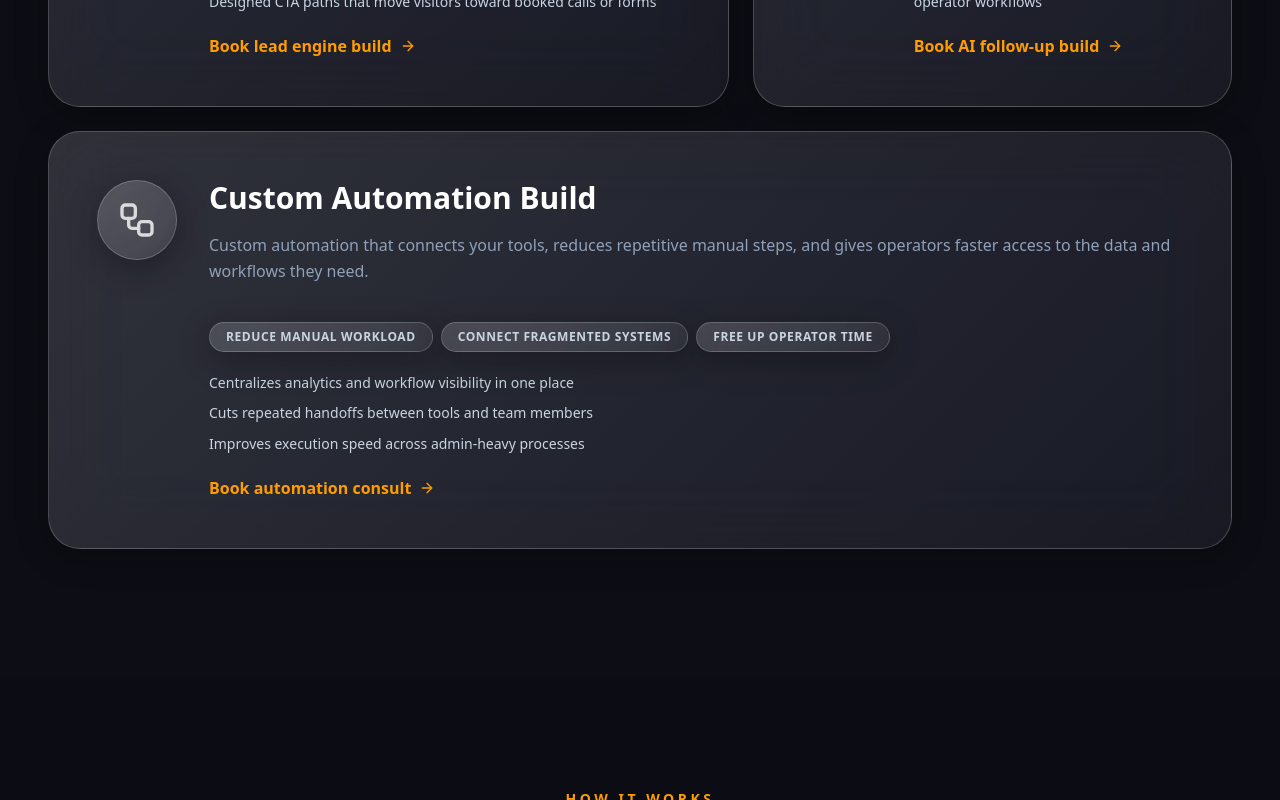
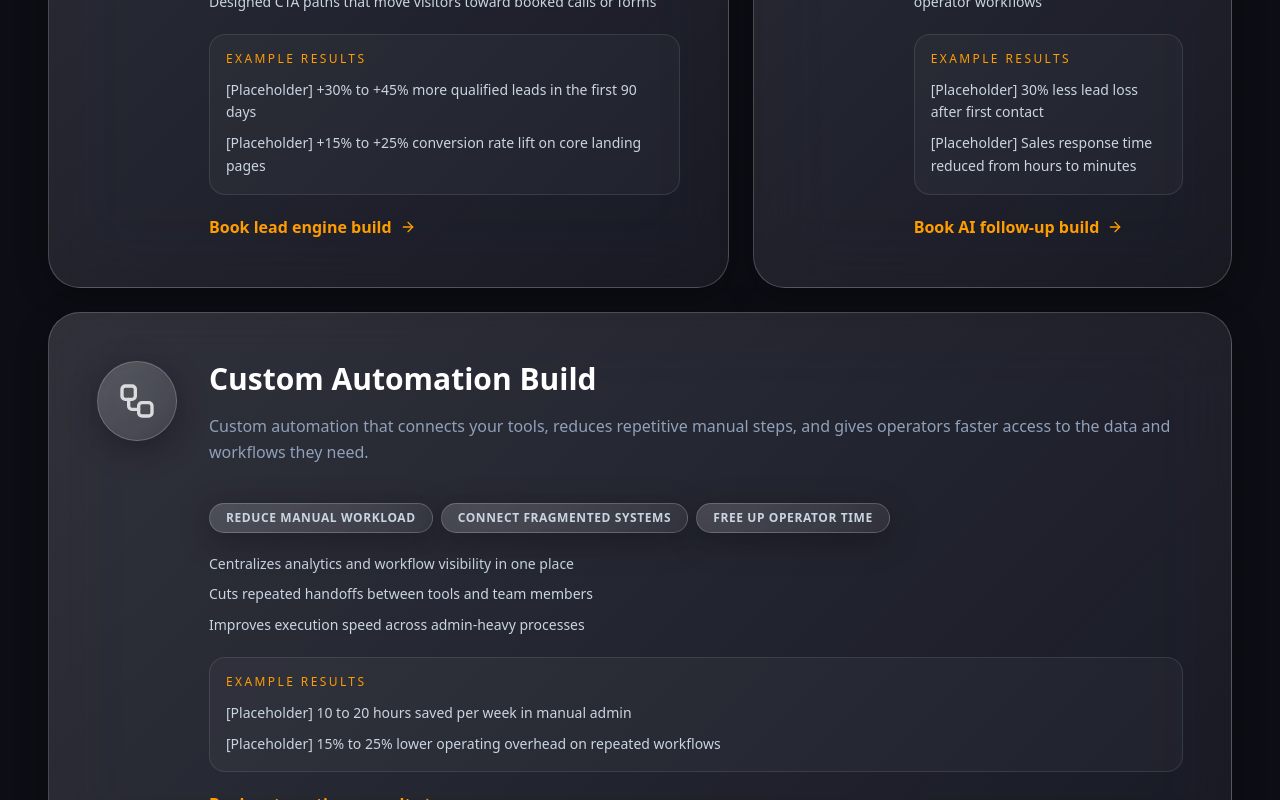
Before and after one commit to steisaden/digital_glass, a Next.js app: page / in a window 1280 px wide. Shown: the part 2960-3760 px from the top of the page. Built offline with nearby package versions, Linux system fonts and the light colour scheme.

Commit message:
Add placeholder proof metrics to case studies

```diff
--- a/app/page.tsx
+++ b/app/page.tsx
@@ -31,6 +31,7 @@ export interface Project {
     label: string;
     detail: string;
   }>;
+  placeholderMetrics: string[];
   cta: string;
   previewVideo?: string;
   link?: string;
--- a/components/CaseStudyModal.tsx
+++ b/components/CaseStudyModal.tsx
@@ -153,6 +153,24 @@ export function CaseStudyModal({ isOpen, onClose, project }: CaseStudyModalProps
                                 <hr className="border-white/10" />
 
                                 <div>
+                                    <h3 className="text-2xl font-serif mb-6 text-white">Client-Approved Metric Slots</h3>
+                                    <div className="rounded-2xl border border-dashed border-primary/30 bg-primary/5 p-6">
+                                        <p className="text-sm text-slate-400 mb-4">
+                                            Use these placeholders to prepare the sales version of the case study. Replace each one with real numbers before publishing.
+                                        </p>
+                                        <div className="space-y-3">
+                                            {project.placeholderMetrics.map((metric) => (
+                                                <p key={metric} className="text-slate-200 leading-relaxed">
+                                                    {metric}
+                                                </p>
+                                            ))}
+                                        </div>
+                                    </div>
+                                </div>
+
+                                <hr className="border-white/10" />
+
+                                <div>
                                     <h3 className="text-2xl font-serif mb-6 text-white">Outcome Highlights</h3>
                                     <div className="grid md:grid-cols-3 gap-4">
                                         {project.resultMetrics.map((metric) => (
--- a/components/Infrastructure.tsx
+++ b/components/Infrastructure.tsx
@@ -13,6 +13,10 @@ const services = [
             "Structured multi-step lead funnels for higher-intent inquiries",
             "Designed CTA paths that move visitors toward booked calls or forms",
         ],
+        proofExamples: [
+            "[Placeholder] +30% to +45% more qualified leads in the first 90 days",
+            "[Placeholder] +15% to +25% conversion rate lift on core landing pages",
+        ],
         colSpan: "md:col-span-7",
         glow: "hover:shadow-[0_0_40px_rgba(255,157,0,0.15)] group-hover:border-[#ff9d00]/40",
         cta: "Book lead engine build",
@@ -27,6 +31,10 @@ const services = [
             "Keeps prospects warm without adding manual sales admin",
             "Supports cleaner handoffs into CRM or operator workflows",
         ],
+        proofExamples: [
+            "[Placeholder] 30% less lead loss after first contact",
+            "[Placeholder] Sales response time reduced from hours to minutes",
+        ],
         colSpan: "md:col-span-5",
         glow: "hover:shadow-[0_0_40px_rgba(190,174,96,0.15)] group-hover:border-[#beae60]/40",
         cta: "Book AI follow-up build",
@@ -40,6 +48,10 @@ const services = [
             "Centralizes analytics and workflow visibility in one place",
             "Cuts repeated handoffs between tools and team members",
             "Improves execution speed across admin-heavy processes",
+        ],
+        proofExamples: [
+            "[Placeholder] 10 to 20 hours saved per week in manual admin",
+            "[Placeholder] 15% to 25% lower operating overhead on repeated workflows",
         ],
         colSpan: "md:col-span-12",
         glow: "hover:shadow-[0_0_40px_rgba(215,203,198,0.15)] group-hover:border-[#d7cbc6]/40",
@@ -143,6 +155,17 @@ export function Infrastructure({ onContactClick }: InfrastructureProps) {
                                                         ))}
                                                     </div>
 
+                                                    <div className="rounded-2xl border border-white/10 bg-white/[0.03] p-4">
+                                                        <p className="text-xs uppercase tracking-[0.2em] text-primary mb-3">Example Results</p>
+                                                        <div className="space-y-2">
+                                                            {service.proofExamples.map((example) => (
+                                                                <p key={example} className="text-sm text-slate-300 leading-relaxed">
+                                                                    {example}
+                                                                </p>
+                                                            ))}
+                                                        </div>
+                                                    </div>
+
                                                     <div
                                                         className="inline-flex items-center gap-2 text-primary font-semibold group-hover:text-amber-300 transition-colors"
                                                         style={{ fontFamily: "var(--font-sans)" }}
--- a/components/PricingSection.tsx
+++ b/components/PricingSection.tsx
@@ -16,6 +16,7 @@ const plans = [
             "Messaging focused on offer clarity and booked calls",
             "Launch support and handoff documentation",
         ],
+        outcomes: "Designed to increase qualified inquiries and improve landing-page conversion.",
         cta: "Book website build",
         popular: false,
     },
@@ -32,6 +33,7 @@ const plans = [
             "Visibility into pipeline and follow-up performance",
             "Integration with your existing sales stack where possible",
         ],
+        outcomes: "Designed to shorten response times and keep more prospects engaged until handoff.",
         cta: "Automate follow-up",
         popular: true,
     },
@@ -48,6 +50,7 @@ const plans = [
             "Reduced manual workload across admin-heavy processes",
             "Ongoing iteration for complex operating environments",
         ],
+        outcomes: "Designed to save operator time, reduce admin drag, and lower repeated execution costs.",
         cta: "Discuss custom build",
         popular: false,
     },
@@ -112,6 +115,7 @@ export function PricingSection({ onContactClick }: PricingSectionProps) {
                                         </div>
                                         <h3 className="text-2xl text-white mb-2" style={{ fontFamily: "var(--font-heading)", fontWeight: 600 }}>{plan.name}</h3>
                                         <p className="text-slate-400 text-sm min-h-12" style={{ fontFamily: "var(--font-sans)", fontWeight: 300 }}>{plan.description}</p>
+                                        <p className="text-primary text-xs uppercase tracking-[0.18em] mt-3">{plan.outcomes}</p>
                                     </div>
 
                                     <div className="mb-8">
--- a/components/Testimonials.tsx
+++ b/components/Testimonials.tsx
@@ -75,6 +75,9 @@ export function Testimonials({ onContactClick }: TestimonialsProps) {
                     </h2>
                     <p className="text-slate-400 text-xl max-w-3xl mx-auto" style={{ fontFamily: "var(--font-sans)", fontWeight: 300 }}>
                         This section is structured as proof of execution using concrete outcomes from the systems shown above. Replace these with direct client quotes when you are ready to publish them.
+                    </p>
+                    <p className="text-slate-500 text-sm max-w-3xl mx-auto mt-4" style={{ fontFamily: "var(--font-sans)" }}>
+                        Pair these outcomes with client-approved metrics such as qualified leads generated, sales-cycle reduction, time saved per week, or cost savings.
                     </p>
                 </motion.div>
 
```
Also changed, not shown: components/TheCollection.tsx (+26 -0 lines).
